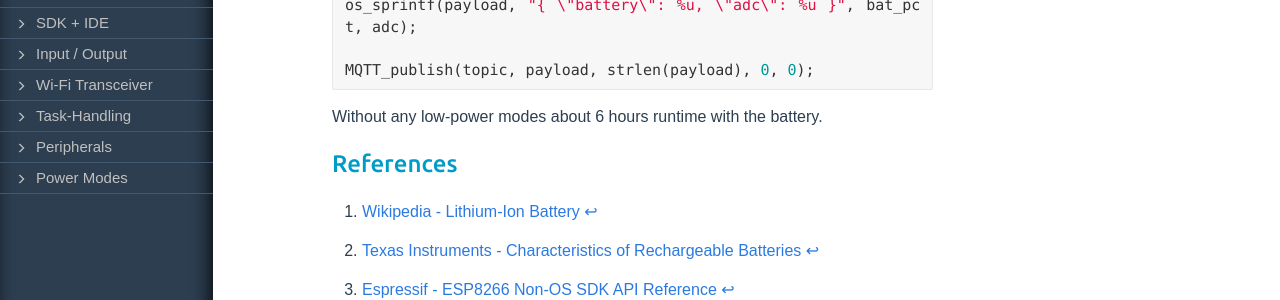
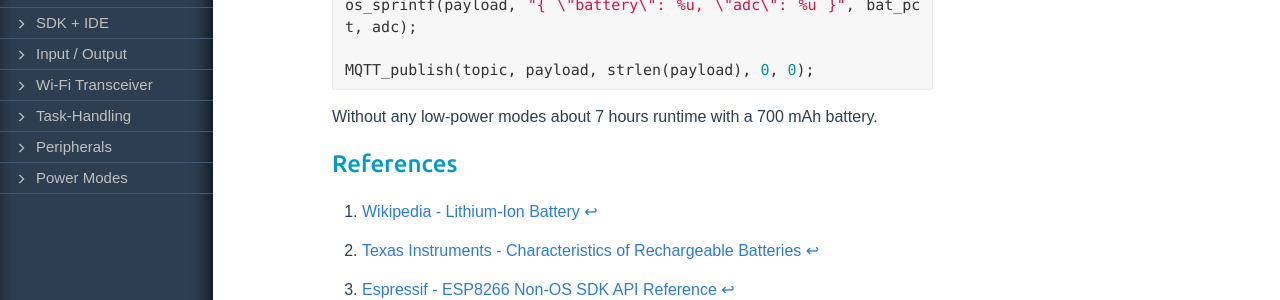
Before and after one commit to learn-internet-of-things/learn-internet-of-things.github.io, a Jekyll site: the page built from page/software/06-power-modes.md, in a window 1280 px wide and 900 px high, scrolled down 2071 px. Shown: the part 558-858 px from the top of the window. Built offline with Jekyll 4.4.1, drawn with Linux system fonts in a browser that asks for light colours; nearby versions of some CDN libraries; formulas are drawn with MathJax 3.

Commit message:
Fix battery runtime duration

````diff
--- a/page/software/06-power-modes.md
+++ b/page/software/06-power-modes.md
@@ -102,7 +102,7 @@ os_sprintf(payload, "{ \"battery\": %u, \"adc\": %u }", bat_pct, adc);
 MQTT_publish(topic, payload, strlen(payload), 0, 0);
 ```
 
-Without any low-power modes about 6 hours runtime with the battery.
+Without any low-power modes about 7 hours runtime with a 700 mAh battery.
 
 
 References
````
